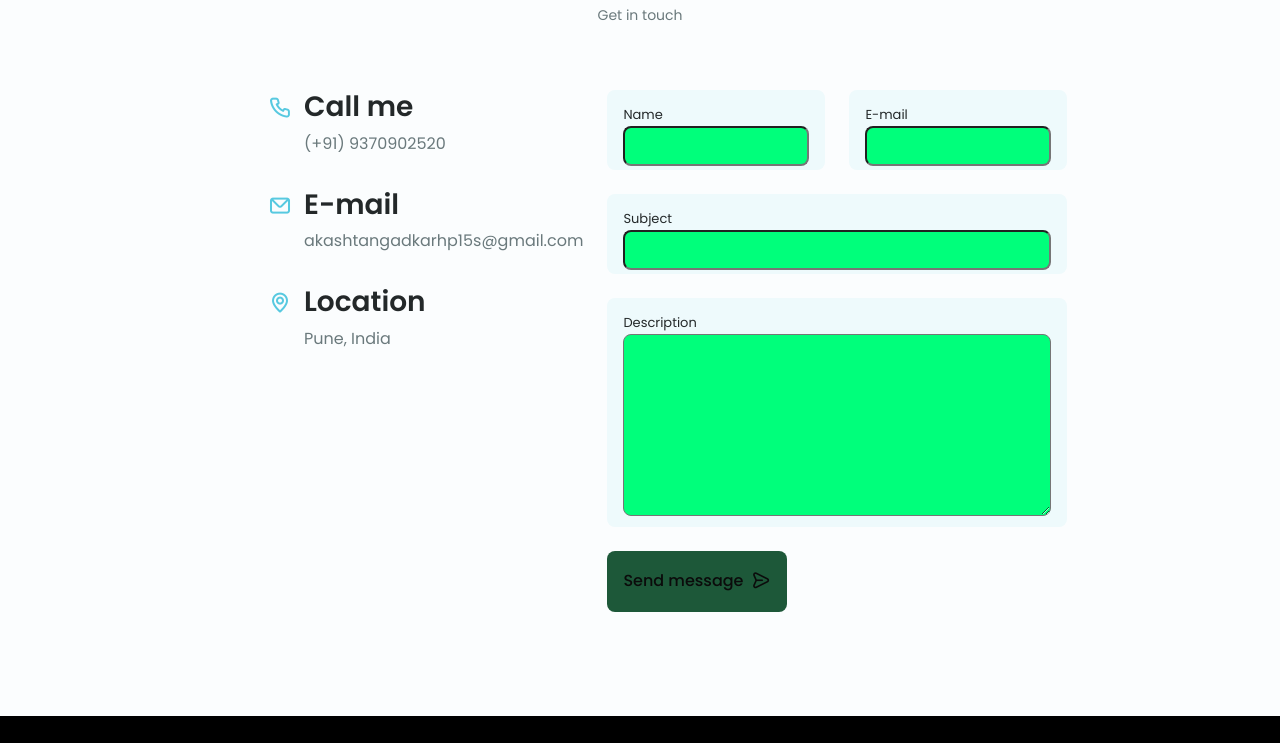
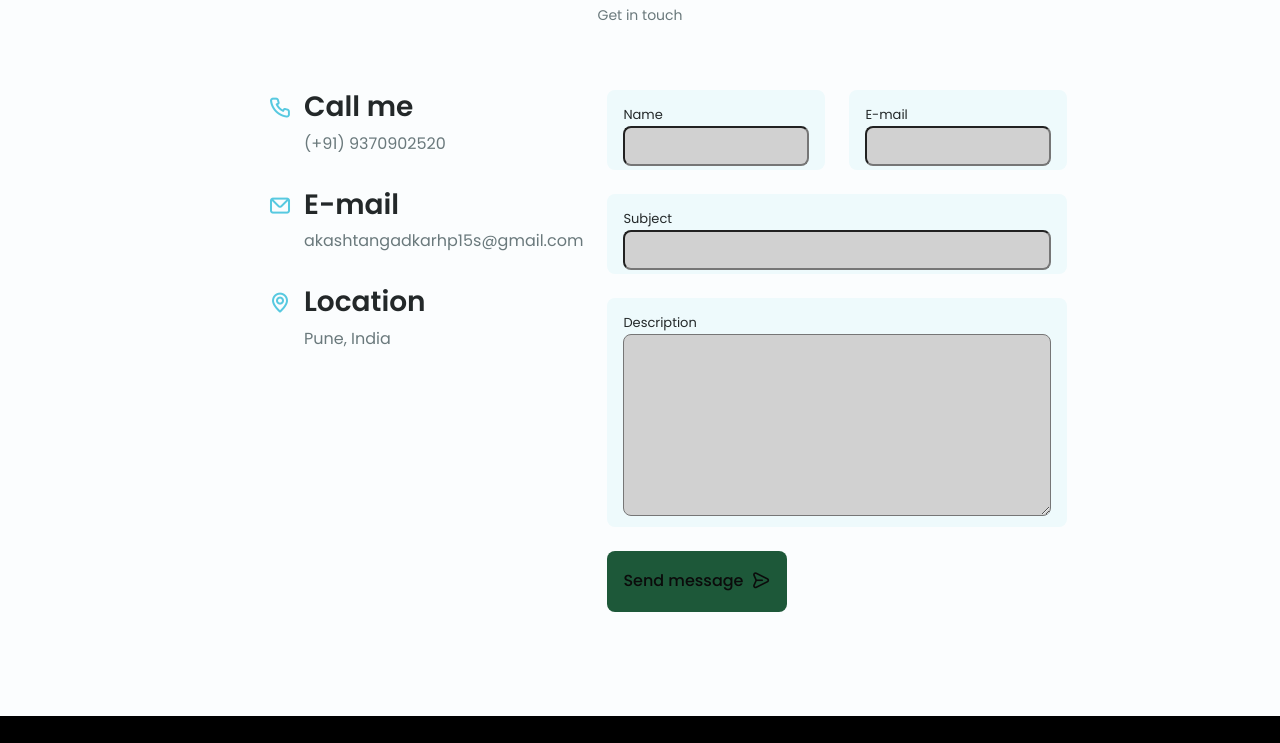
Before and after one commit to akashtangadkar/Portfolio, a plain HTML site: page index.html in a window 1280 px wide. Shown: the part 7020-7763 px from the top of the page. Drawn offline with nearby package versions, Linux system fonts and the light colour scheme; files whose address does not match are found by name.

Commit message:
Update styles.css

```diff
--- a/packages/css/styles.css
+++ b/packages/css/styles.css
@@ -1026,7 +1026,7 @@ img {
 
 .contact__input {
   width: 100%;
-  background-color: #00ff7b;
+  background-color: #d1d1d1;
   color: var(--text-color);
   font-family: var(--body-font);
   font-size: var(--normal-font-size);
```
